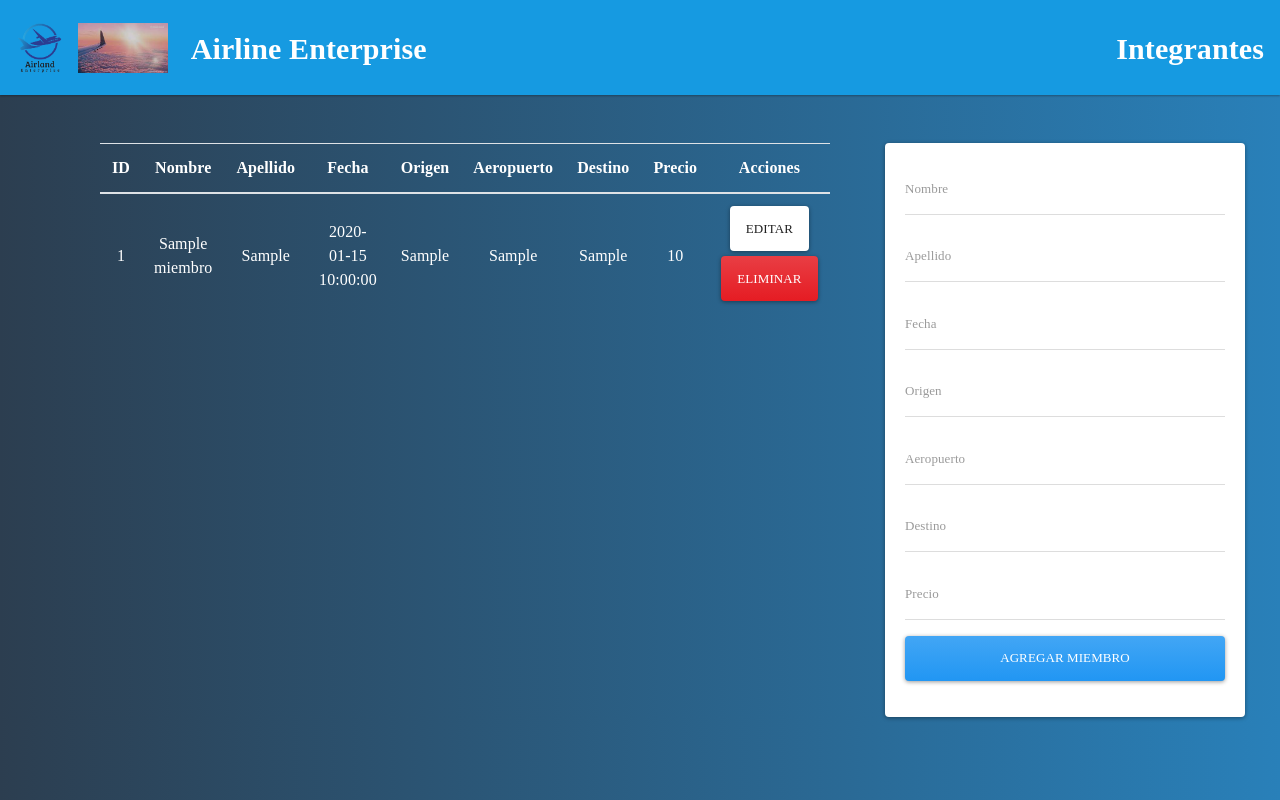
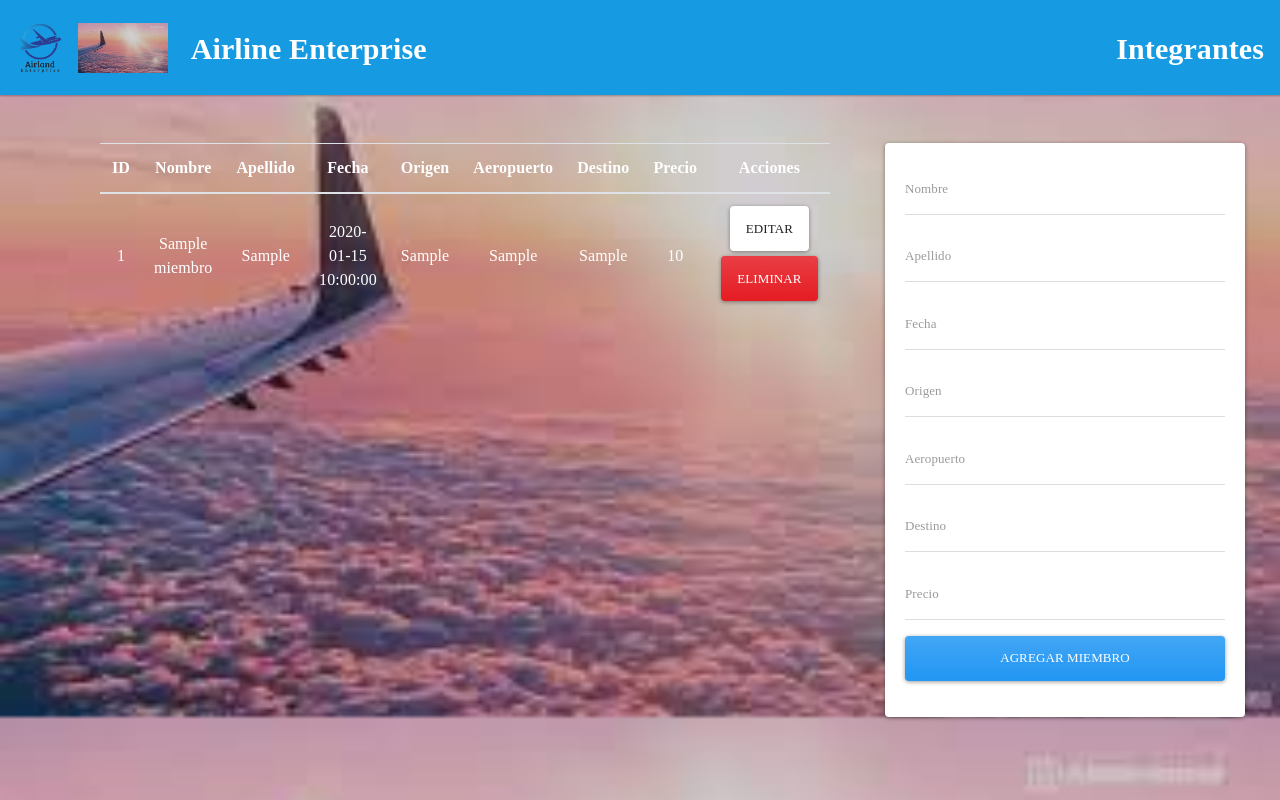
Before and after one commit to GonJurado/SO-G03, a Flask app: page / in a window 1280 px wide. Run offline with Flask 3, Linux system fonts and the light colour scheme; tables that the repository leaves empty or names only in its code hold one stand-in row (values such as "Sample post"); some libraries are stand-ins or nearby versions.

Commit message:
Update main.css

```diff
--- a/flask-contacts-app/static/css/main.css
+++ b/flask-contacts-app/static/css/main.css
@@ -3,16 +3,8 @@
 body {
   font-family: 'Times New Roman', Times, serif;
   background-image: url('../IMG/background.png');
-  background: -webkit-linear-gradient(
-    to right,
-    #2c3e50,
-    #2980b9
-  ); /* Chrome 10-25, Safari 5.1-6 */
-  background: linear-gradient(
-    to right,
-    #2c3e50,
-    #2980b9
-  ); /* W3C, IE 10+/ Edge, Firefox 16+, Chrome 26+, Opera 12+, Safari 7+ */
+  background-size: cover;
+
 }
 
 .bg-dark{
```
